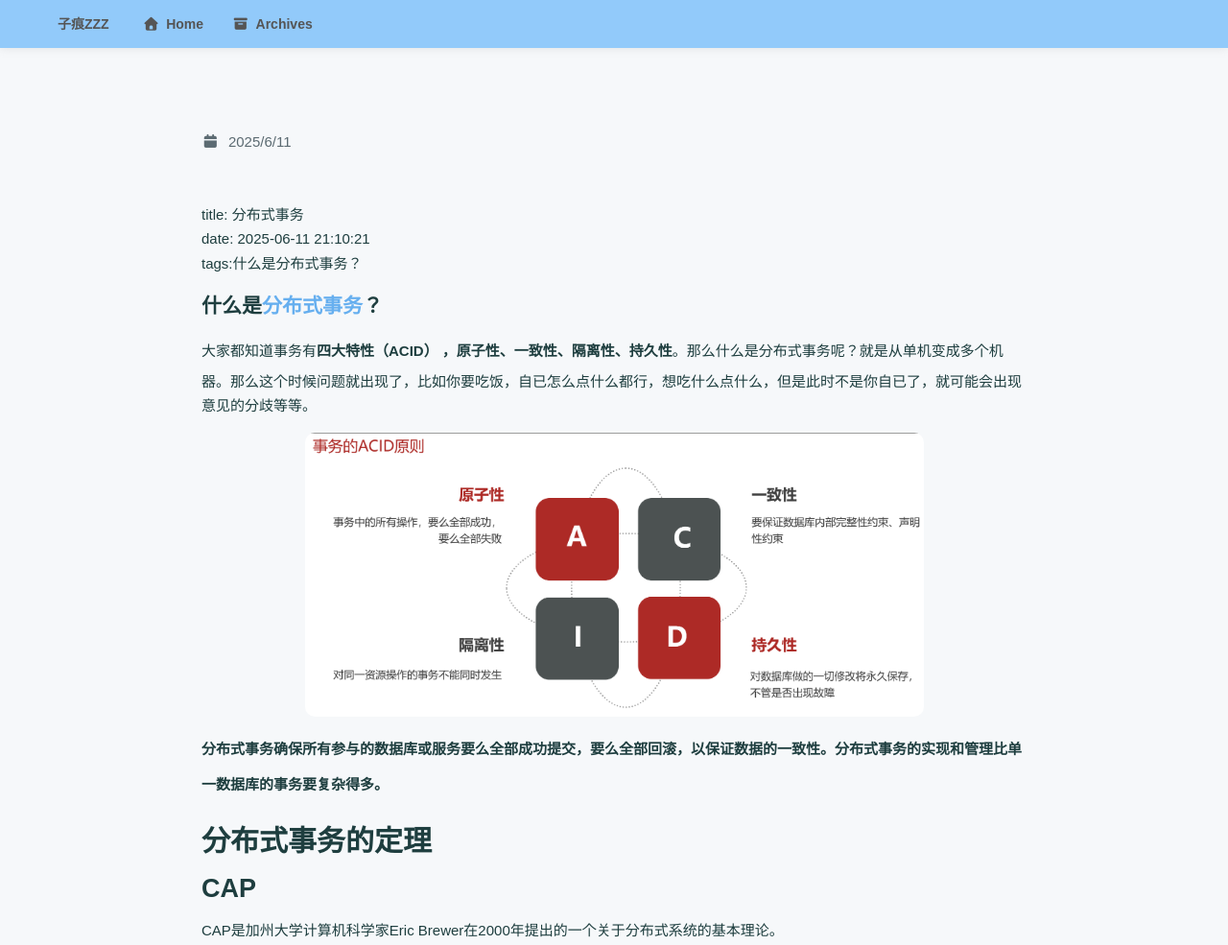
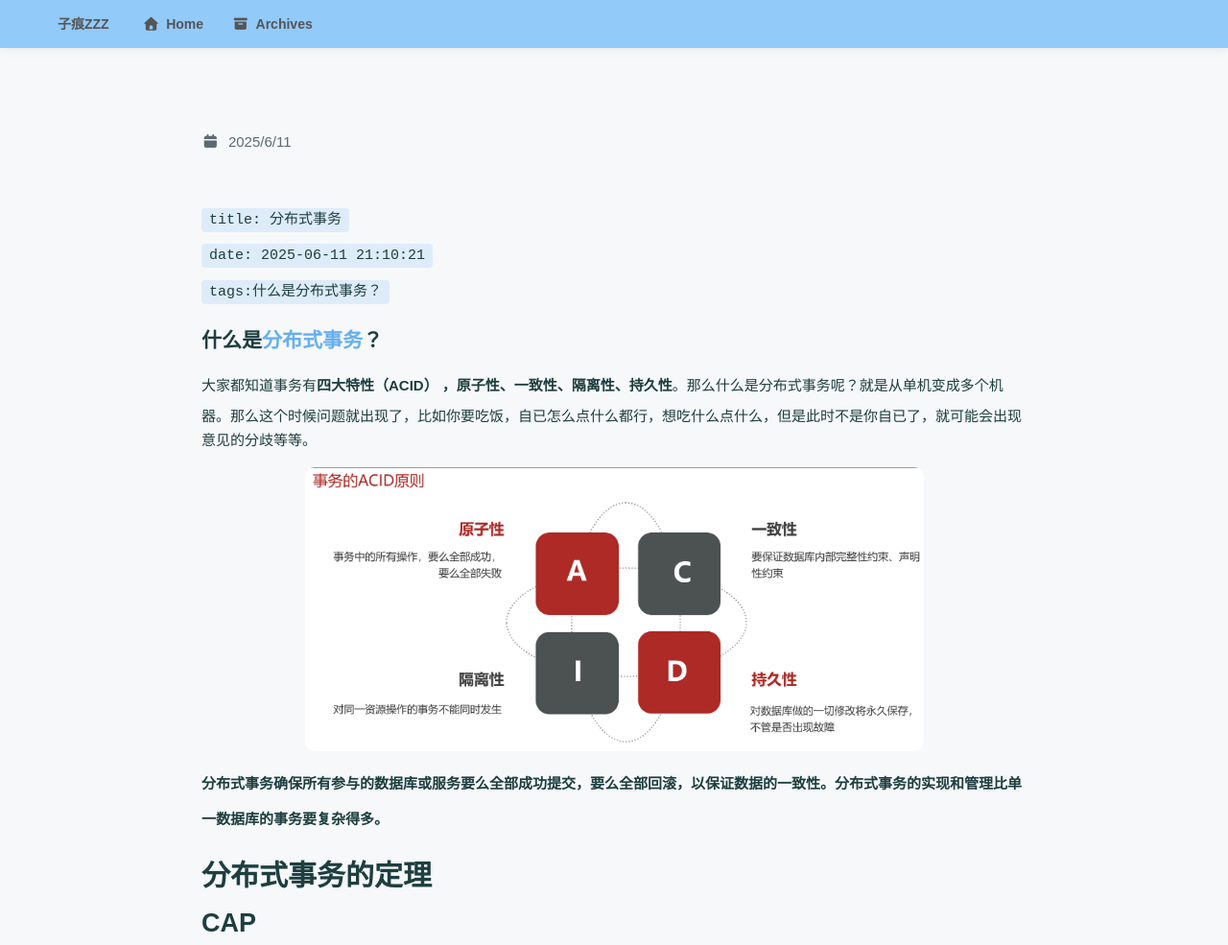
Before and after one commit to zihenzzz/zihenzzz.github.io, a plain HTML site: page 2025/06/11/分布式事务/index.html in a window 1280 px wide. Shown: the top 985 px of the page at 96% size. Drawn offline with nearby package versions, Linux system fonts and the light colour scheme; a script that the page names is missing; a web font is replaced by a local one.

Commit message:
Site updated: 2025-06-11 21:36:55

```diff
--- a/2025/06/11/分布式事务/index.html
+++ b/2025/06/11/分布式事务/index.html
@@ -128,7 +128,7 @@
     </div>
 
     <div class="content" v-pre>
-        <p>title: 分布式事务<br>date: 2025-06-11 21:10:21<br>tags:什么是分布式事务？</p>
+        <p><code>title: 分布式事务</code><br><code>date: 2025-06-11 21:10:21</code><br><code>tags:什么是分布式事务？</code></p>
 <h4 id="什么是分布式事务？"><a href="#什么是分布式事务？" class="headerlink" title="什么是分布式事务？"></a>什么是<a target="_blank" rel="noopener" href="https://so.csdn.net/so/search?q=%E5%88%86%E5%B8%83%E5%BC%8F%E4%BA%8B%E5%8A%A1&spm=1001.2101.3001.7020">分布式事务</a>？</h4><p>大家都知道事务有<strong>四大特性（ACID） ，原子性、一致性、隔离性、持久性</strong>。那么什么是分布式事务呢？就是从单机变成多个机器。那么这个时候问题就出现了，比如你要吃饭，自已怎么点什么都行，想吃什么点什么，但是此时不是你自已了，就可能会出现意见的分歧等等。<img src="/images/13c4898371914468beb265cc8682af92.png" alt="13c4898371914468beb265cc8682af92"></p>
 <p> <strong>分布式事务确保所有参与的数据库或服务要么全部成功提交，要么全部回滚，以保证数据的一致性。分布式事务的实现和管理比单一数据库的事务要复杂得多。</strong></p>
 <h1 id="分布式事务的定理"><a href="#分布式事务的定理" class="headerlink" title="分布式事务的定理"></a>分布式事务的定理</h1><h2 id="CAP"><a href="#CAP" class="headerlink" title="CAP"></a>CAP</h2><p> CAP是加州大学计算机科学家Eric Brewer在2000年提出的一个关于分布式系统的基本理论。</p>
```
Also changed, not shown: index.html (+1 -1 lines).
